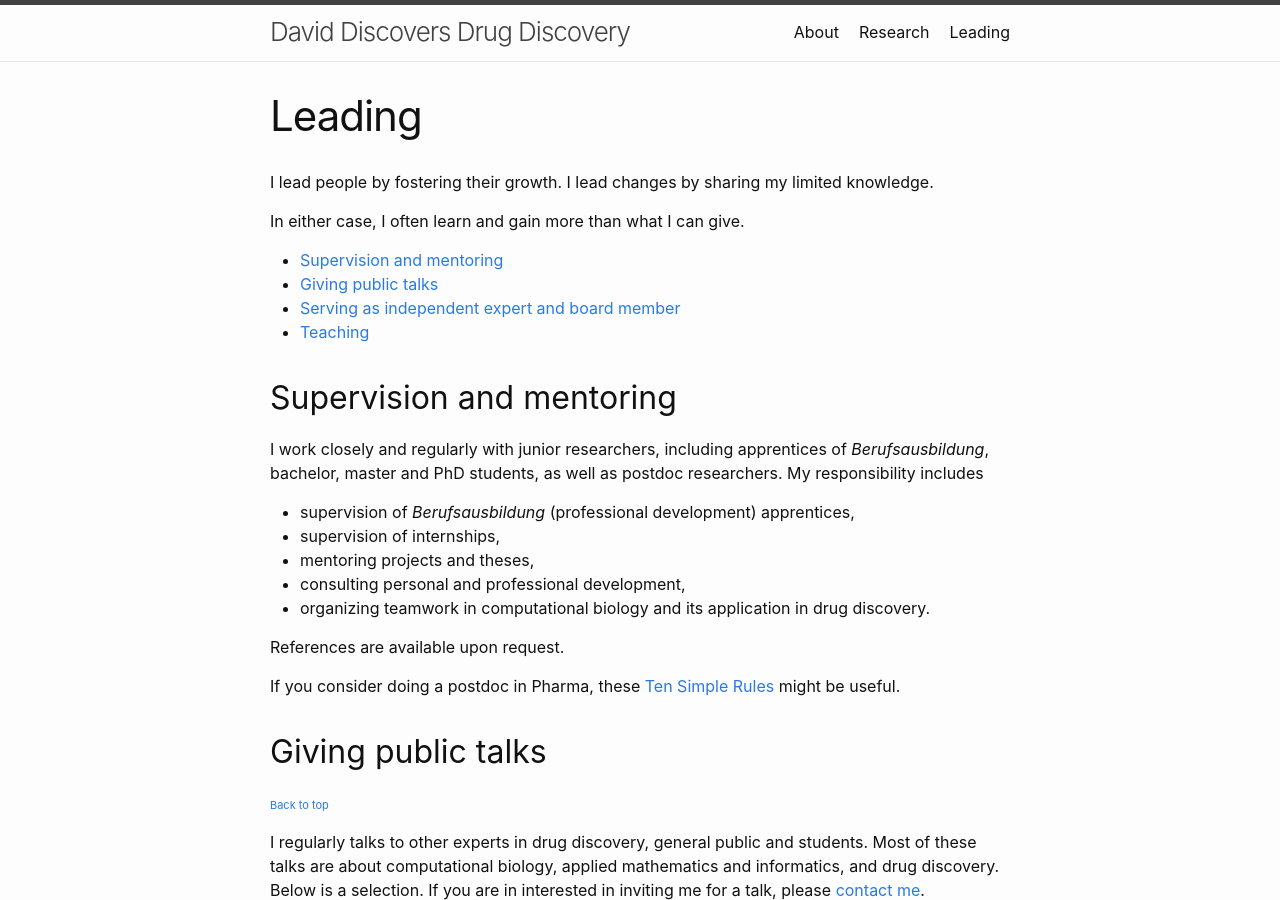
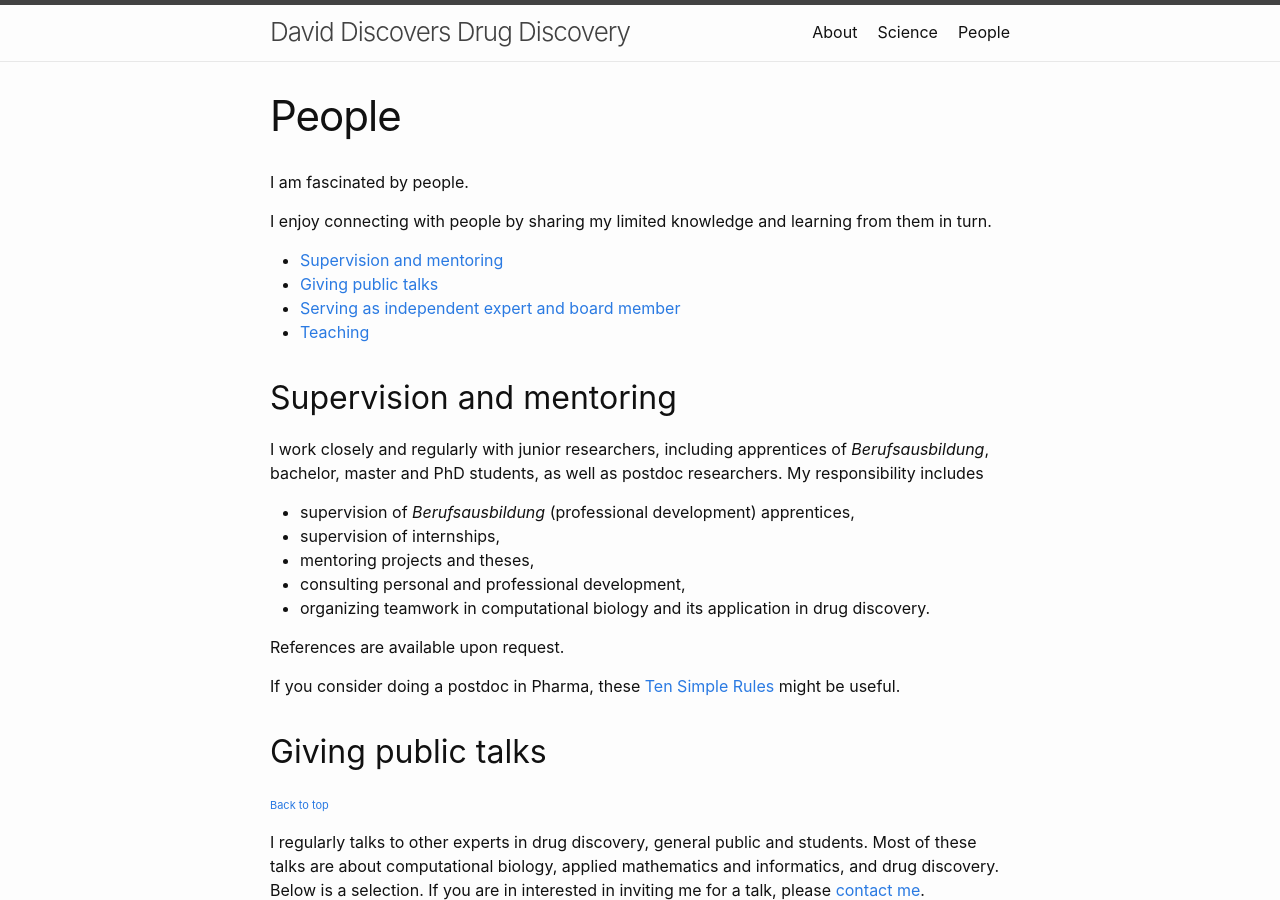
Before and after one commit to Accio/accio.github.io, a Jekyll site: the page built from _pages/people.md, in a window 1280 px wide and 900 px high. Built offline with Jekyll 4.4.1, drawn with Linux system fonts in a browser that asks for light colours.

Commit message:
rename the pages to Science and People

```diff
--- a/_config.yml
+++ b/_config.yml
@@ -22,8 +22,8 @@ show_excerpts: true
 
 header_pages:
   - _pages/about.md
-  - _pages/research.md
-  - _pages/leading.md
+  - _pages/science.md
+  - _pages/people.md
 
 paginate: 5
 paginate_path: "/page:num/"
--- a/_pages/leading.md
+++ b/_pages/people.md
@@ -1,13 +1,13 @@
 ---
 layout: page
-title: Leading
-permalink: /leading/
+title: People
+permalink: /people/
 author_profile: true
 ---
 
-I lead people by fostering their growth. I lead changes by sharing my limited knowledge.
+I am fascinated by people.
 
-In either case, I often learn and gain more than what I can give.
+I enjoy connecting with people by sharing my limited knowledge and learning from them in turn.
 
 <p id="top"></p>
 * TOC
```
Also changed, not shown: _pages/about.md (+1 -1 lines), _pages/science.md (renamed from _pages/research.md, +4 -2 lines).
